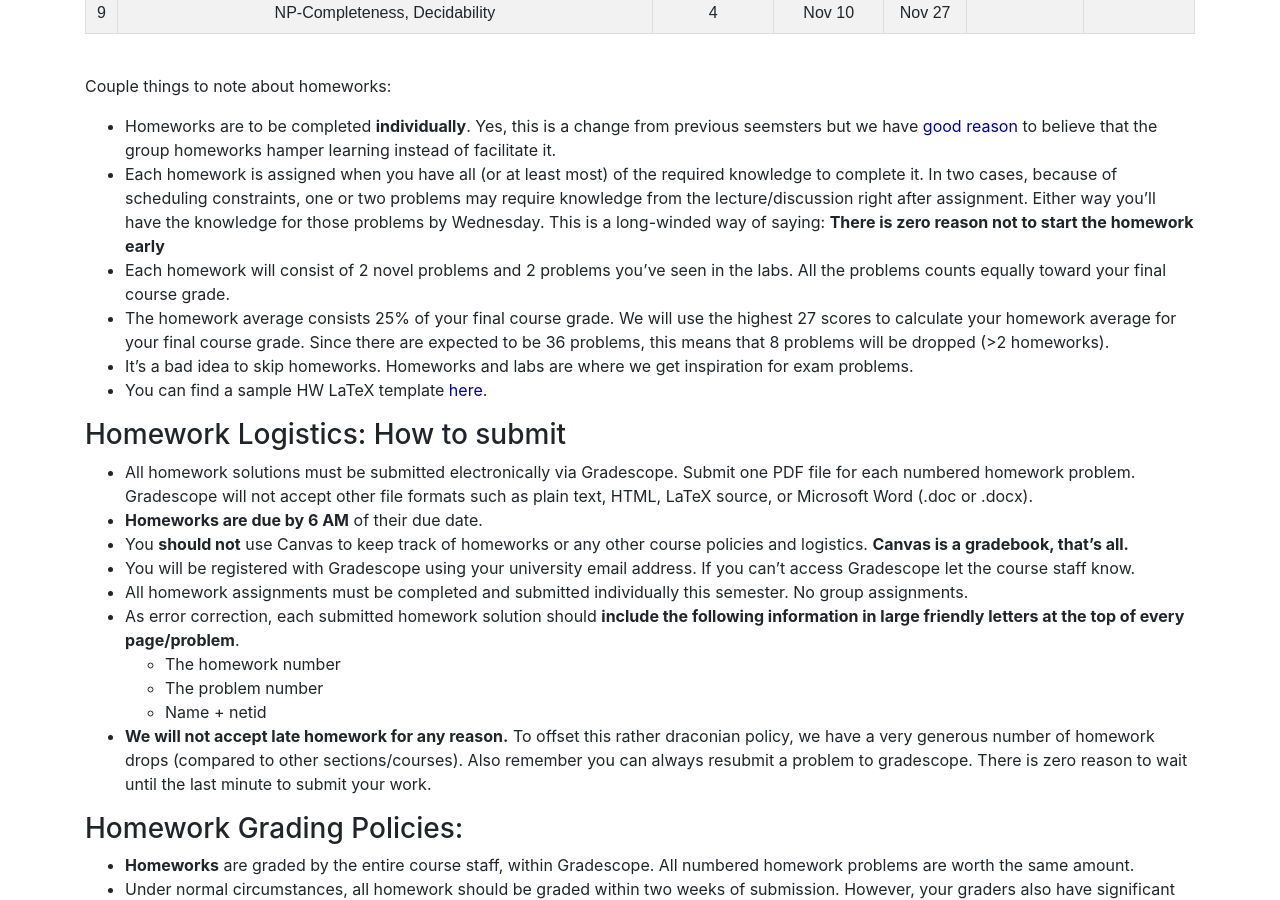
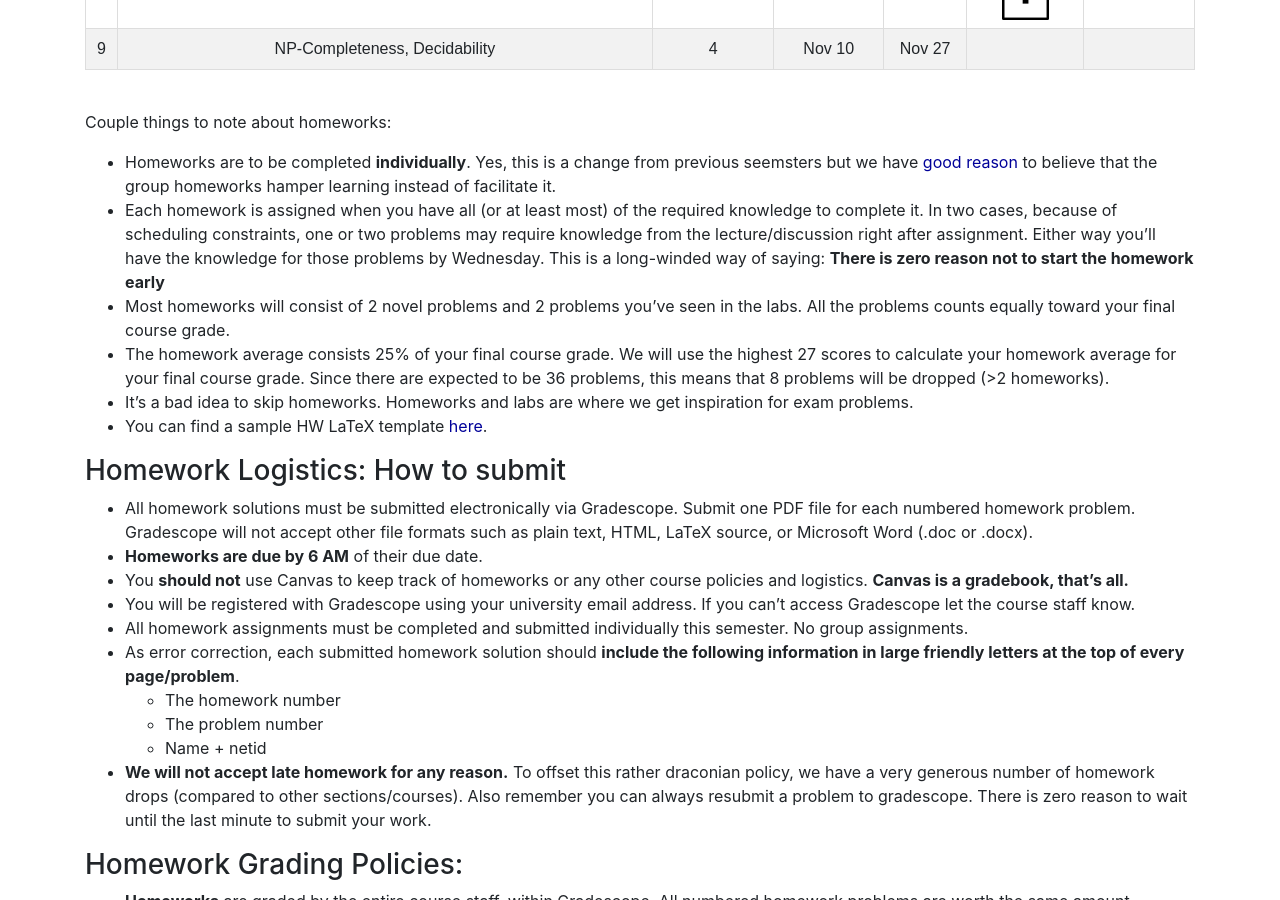
Before and after one commit to UIUC-ECE374B/su25, a Jekyll site: the page built from homeworks.md, in a window 1280 px wide and 900 px high, scrolled down 874 px. Built offline with Jekyll 4.4.1, drawn with Linux system fonts in a browser that asks for light colours.

Commit message:
Adding HW8, Lab 19/20 solutions

```diff
--- a/_data/homework.yml
+++ b/_data/homework.yml
@@ -66,7 +66,7 @@
   num-problems: 4
   assigned-date: 2023-11-03
   due-date: 2023-11-13
-  questions-link:
+  questions-link: /materials/homeworks/hw8.pdf
   solutions-link:
 
 hw9:
--- a/homeworks.md
+++ b/homeworks.md
@@ -55,7 +55,7 @@
 Couple things to note about homeworks:
 - Homeworks are to be completed **individually**. Yes, this is a change from previous seemsters but we have [good reason](/resources/No-group-assignments.html) to believe that the group homeworks hamper learning instead of facilitate it.
 - Each homework is assigned when you have all (or at least most) of the required knowledge to complete it. In two cases, because of scheduling constraints, one or two problems may require knowledge from the lecture/discussion right after assignment. Either way you'll have the knowledge for those problems by Wednesday. This is a long-winded way of saying: **There is zero reason not to start the homework early**
-- Each homework will consist of 2 novel problems and 2 problems you've seen in the labs. All the problems counts equally toward your final course grade.
+- Most homeworks will consist of 2 novel problems and 2 problems you've seen in the labs. All the problems counts equally toward your final course grade.
 - The homework average consists 25% of your final course grade. We will use the highest 27 scores to calculate your homework average for your final course grade. Since there are expected to be 36 problems, this means that 8 problems will be dropped (>2 homeworks).
 - It's a bad idea to skip homeworks. Homeworks and labs are where we get inspiration for exam problems.
 - You can find a sample HW LaTeX template [here](/materials/homeworks/hwt_B.tex).
```
Also changed, not shown: _labs/Lab19.md (+1 -1 lines), _labs/Lab20.md (+1 -1 lines), 11 other files.
